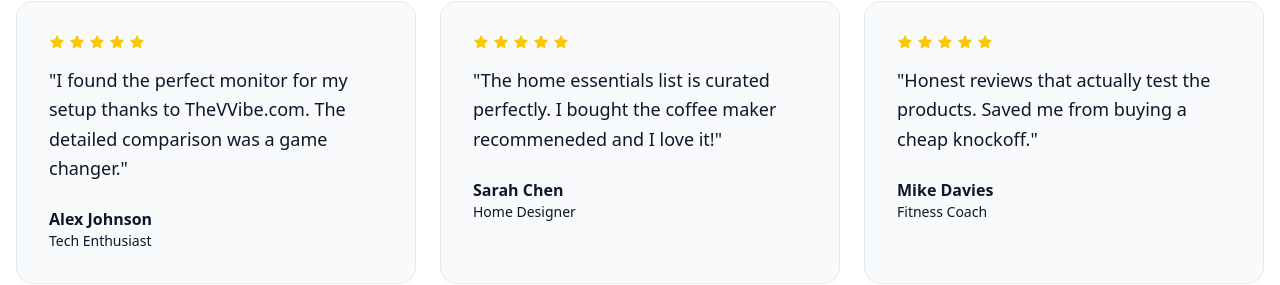
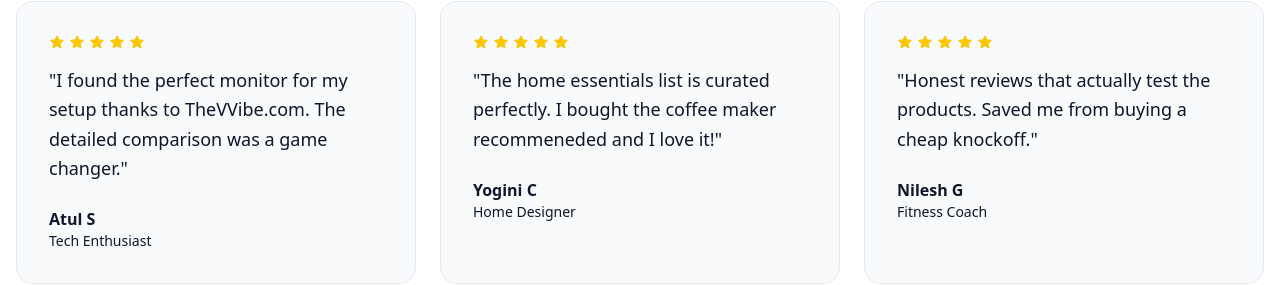
Before and after one commit to TheVVibe/the-v-vibe-com, a Next.js app: page / in a window 1280 px wide. Shown: the part 3519-3804 px from the top of the page. Built offline with nearby package versions, Linux system fonts and the light colour scheme.

Commit message:
fix: fix the names in the testimonials

```diff
--- a/src/components/Testimonials.tsx
+++ b/src/components/Testimonials.tsx
@@ -1,19 +1,19 @@
 export default function Testimonials() {
   const reviews = [
     {
-      name: "Alex Johnson",
+      name: "Atul S",
       role: "Tech Enthusiast",
       text: "I found the perfect monitor for my setup thanks to TheVVibe.com. The detailed comparison was a game changer.",
       rating: 5,
     },
     {
-      name: "Sarah Chen",
+      name: "Yogini C",
       role: "Home Designer",
       text: "The home essentials list is curated perfectly. I bought the coffee maker recommeneded and I love it!",
       rating: 5,
     },
     {
-      name: "Mike Davies",
+      name: "Nilesh G",
       role: "Fitness Coach",
       text: "Honest reviews that actually test the products. Saved me from buying a cheap knockoff.",
       rating: 5,
```
